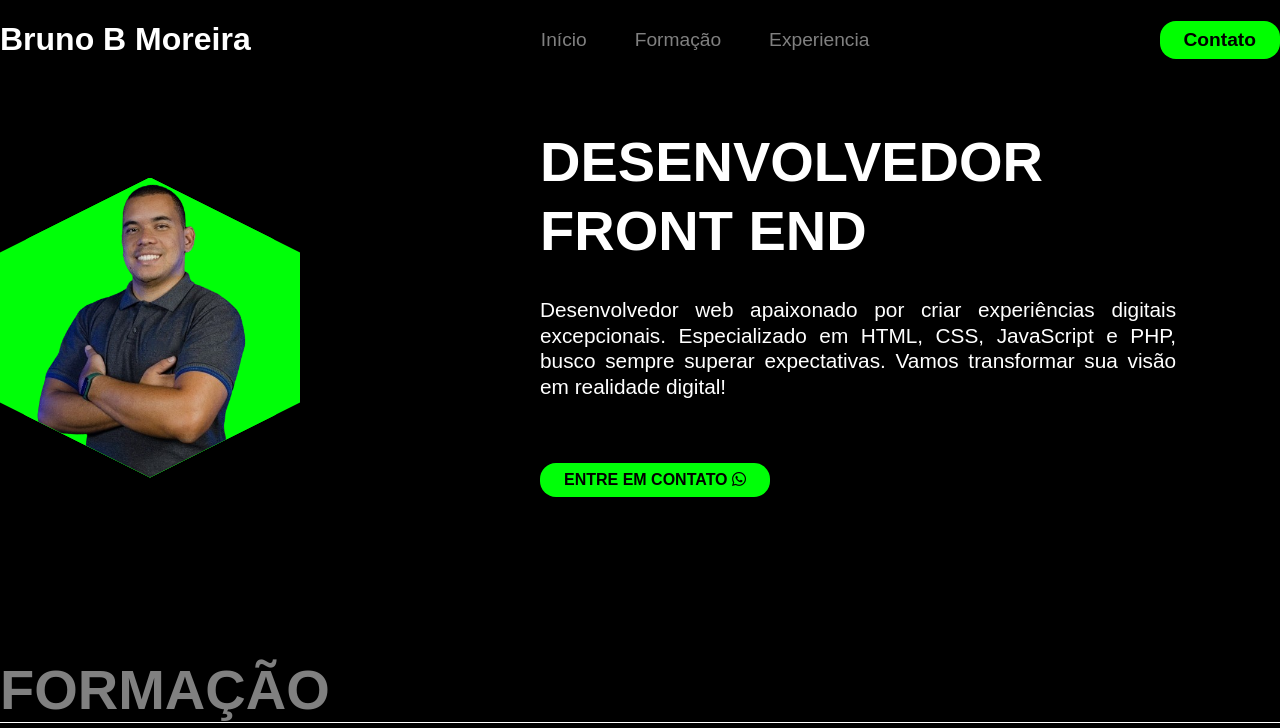
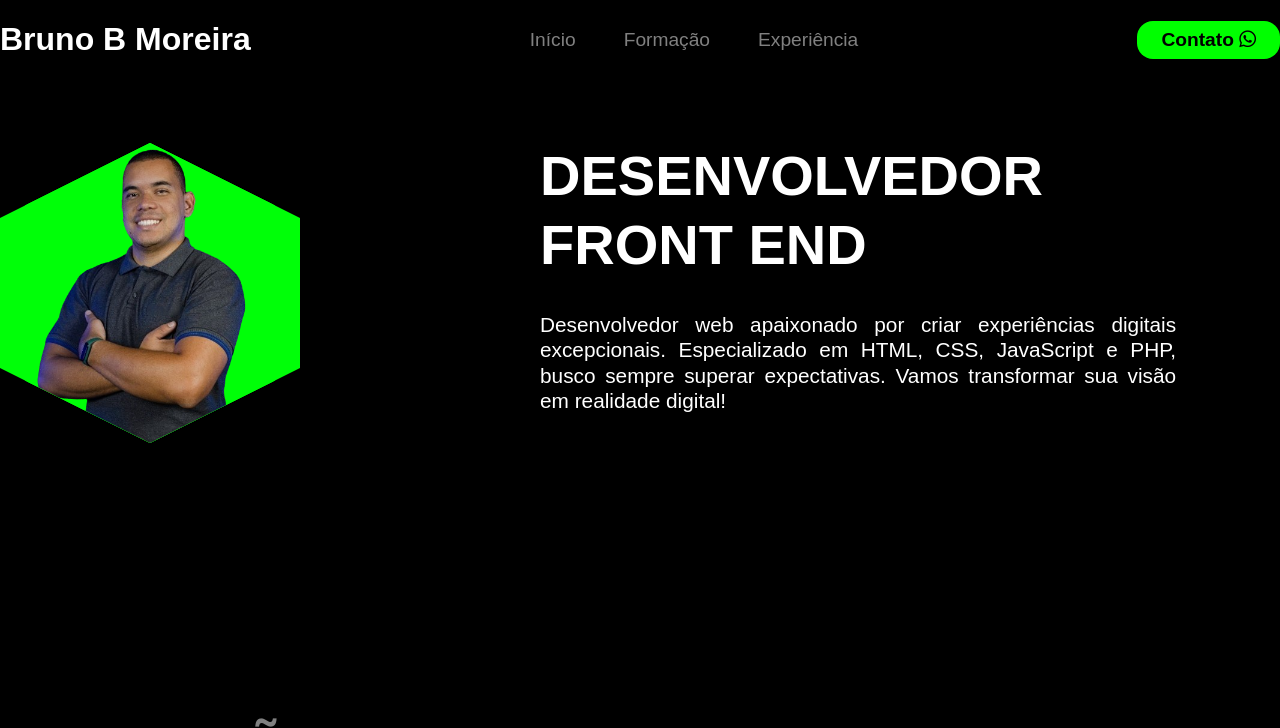
Before and after one commit to bmoreira1/portfolioDev, a plain HTML site: page index.html in a window 1280 px wide. Shown: the top 728 px of the page. Drawn offline with nearby package versions, Linux system fonts and the light colour scheme.

Commit message:
ajustes 2

```diff
--- a/css/formacao.css
+++ b/css/formacao.css
@@ -1,6 +1,6 @@
 .container-formacao {
   max-width: 1300px;
-  margin: 0 auto 2rem auto;
+  margin: 18rem auto 2rem auto;
   box-sizing: border-box;
 
   display: flex;
--- a/index.html
+++ b/index.html
@@ -22,10 +22,10 @@
                 <ul class="list-header">
                     <li><a href="">Início</a></li>
                     <li><a href="#Formacao">Formação</a></li>
-                    <li><a href="#Experiencia">Experiencia</a></li>
+                    <li><a href="#Experiencia">Experiência</a></li>
                 </ul>
             </nav>
-            <a class="contato" href="https://wa.me/+5531992218047" target="_blank">Contato</a>
+            <a class="contato" href="https://wa.me/+5531992218047" target="_blank">Contato <i class='fab fa-whatsapp'></i></a>
         </div>
     </header>
 
@@ -41,7 +41,6 @@
                 <p>
                     Desenvolvedor web apaixonado por criar experiências digitais excepcionais. Especializado em HTML, CSS, JavaScript e PHP, busco sempre superar expectativas. Vamos transformar sua visão em realidade digital!
                 </p>
-                <a href="https://wa.me/+5531992218047" target="_blank">Entre em contato <i class='fab fa-whatsapp'></i></a>
             </div>
         </div>
     </main>
```
